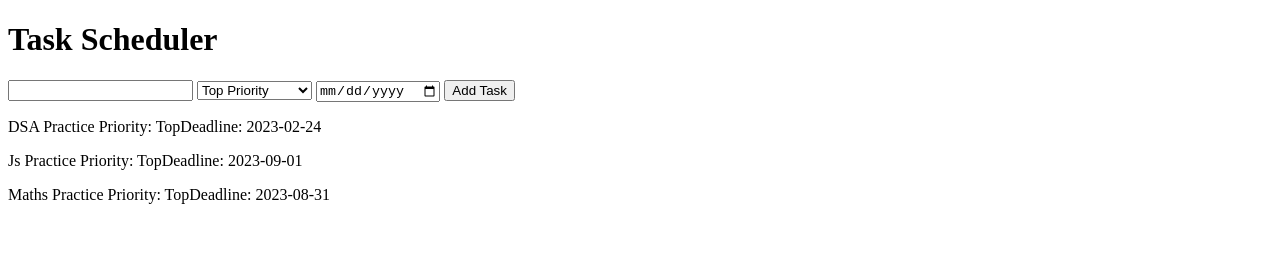
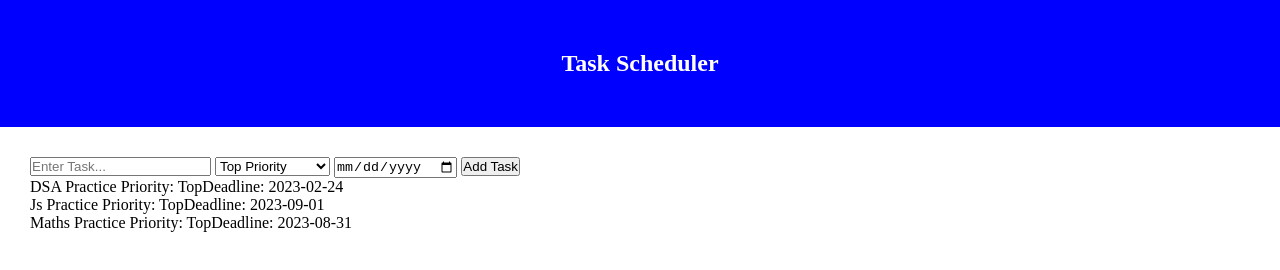
Before and after one commit to webdiv-rakib/task-scheduler, a plain HTML site: page task-scheduler.html in a window 1280 px wide. Drawn offline with Linux system fonts and the light colour scheme.

Commit message:
class added

```diff
--- a/style/task-scheduler.css
+++ b/style/task-scheduler.css
@@ -0,0 +1,16 @@
+*{
+    margin: 0;
+    padding: 0;
+}
+.head{
+    color: white;
+    text-align: center;
+    font-size: x-large;
+    background-color: blue;
+    padding-top: 50px;
+    padding-bottom: 50px;
+
+}
+.main-content{
+    margin: 30px;
+}
--- a/task-scheduler.html
+++ b/task-scheduler.html
@@ -1,5 +1,6 @@
 <!DOCTYPE html>
 <html lang="en">
+
 <head>
     <meta charset="UTF-8">
     <meta name="viewport" content="width=device-width, initial-scale=1.0">
@@ -7,10 +8,12 @@
     <link rel="stylesheet" href="style/task-scheduler.css">
     <link rel="shortcut icon" href="images/download.png" type="image/x-icon">
 </head>
+
 <body>
     <h1 class="head">Task Scheduler</h1>
+    <div class="main-content">
         <div class="btn">
-        <input type="text">
+            <input type="text" placeholder="Enter Task...">
             <select name="" id="">
                 <option name="Top Priority" id="">Top Priority</option>
                 <option name="Medium Priority" id="">Medium Priority</option>
@@ -19,10 +22,14 @@
             <input type="date">
             <button>Add Task</button>
         </div>
-    <div>
-        <p>DSA Practice <span>Priority: Top</span><span>Deadline: 2023-02-24</span></p>
-        <p>Js Practice <span>Priority: Top</span><span>Deadline: 2023-09-01</span></p>
-        <p>Maths Practice <span>Priority: Top</span><span>Deadline: 2023-08-31</span></p>
+        <div class="tasks-container">
+            <div>DSA Practice <span>Priority: Top</span><span>Deadline: 2023-02-24</span></div>
+            <div>Js Practice <span>Priority: Top</span><span>Deadline: 2023-09-01</span></div>
+            <div>Maths Practice <span>Priority: Top</span><span>Deadline: 2023-08-31</span></div>
         </div>
+
+    </div>
+
 </body>
+
 </html>
```
Lines whose indentation alone changed are shown as unchanged.
